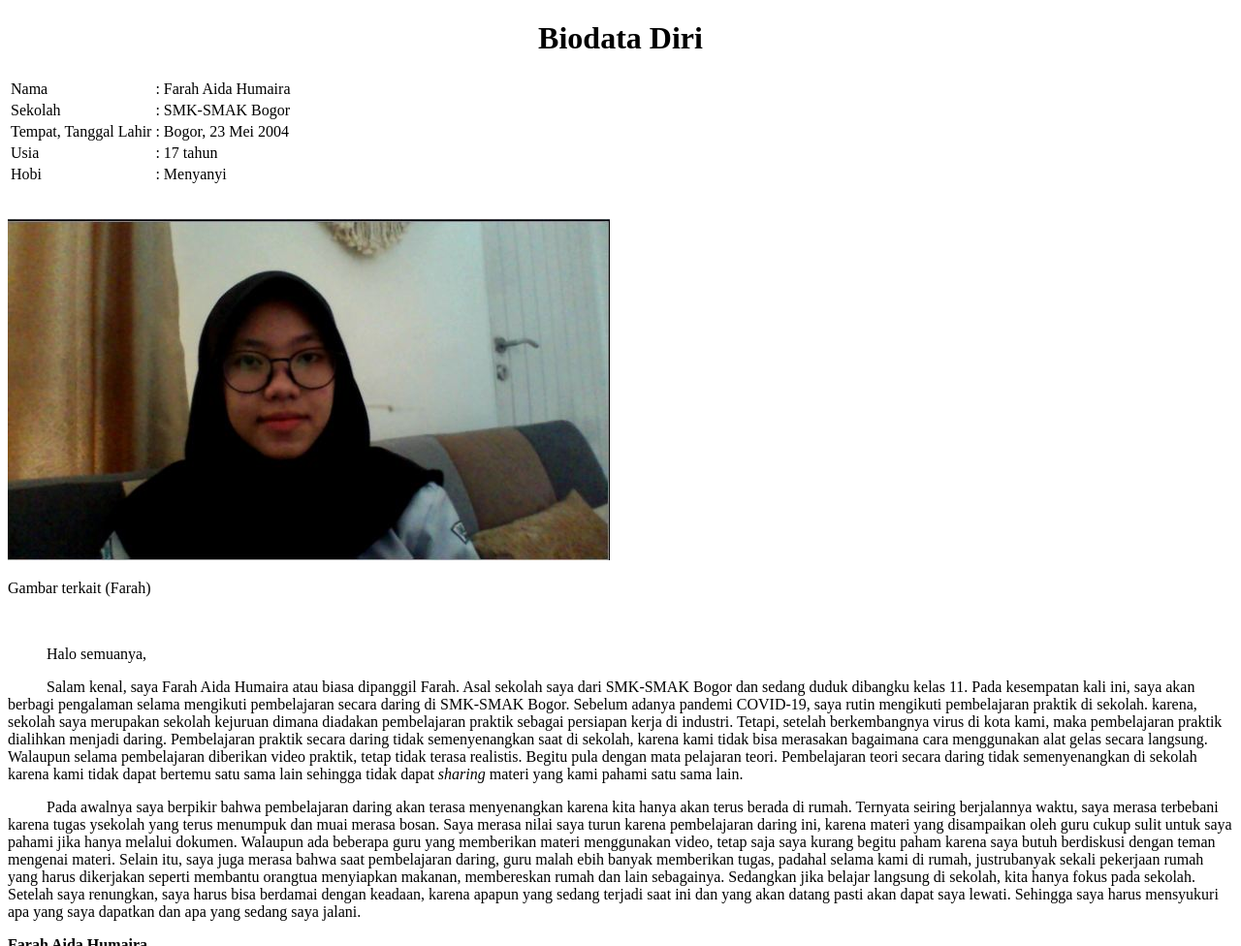
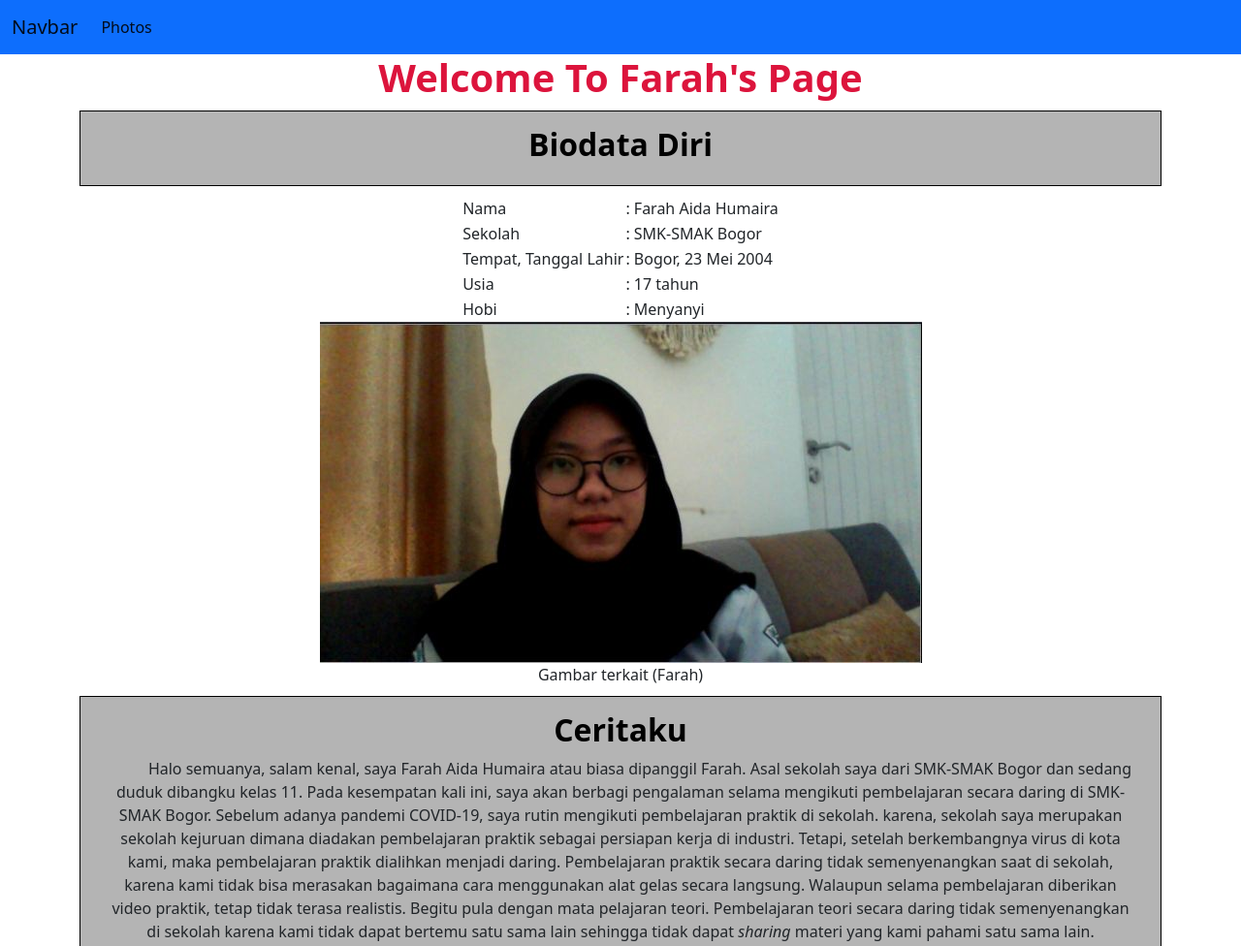
Before and after one commit to farahaida65/farahaida65.github.io, a plain HTML site: page index.html in a window 1280 px wide. Shown: the top 976 px of the page at 97% size. Drawn offline with nearby package versions, Linux system fonts and the light colour scheme.

Commit message:
Add files via upload

```diff
--- a/index.html
+++ b/index.html
@@ -1,17 +1,49 @@
 <!DOCTYPE html>
 <html>
 <head>
-	<h1><b><center>Biodata Diri</center></b></h1></head>
+    <link href="https://cdn.jsdelivr.net/npm/bootstrap@5.0.2/dist/css/bootstrap.min.css" rel="stylesheet" integrity="sha384-EVSTQN3/azprG1Anm3QDgpJLIm9Nao0Yz1ztcQTwFspd3yD65VohhpuuCOmLASjC" crossorigin="anonymous">
+
+	<nav class="navbar navbar-expand-lg navbar-light bg-primary">
+  <div class="container-fluid">
+    <a class="navbar-brand" href="#">Navbar</a>
+    <button class="navbar-toggler" type="button" data-bs-toggle="collapse" data-bs-target="#navbarNav" aria-controls="navbarNav" aria-expanded="false" aria-label="Toggle navigation">
+      <span class="navbar-toggler-icon"></span>
+    </button>
+    <div class="collapse navbar-collapse" id="navbarNav">
+      <ul class="navbar-nav">
+        <li class="nav-item">
+          <a class="nav-link active" aria-current="page" href="#">Photos</a>
+        </li>
+      </ul>
+    </div>
+  </div>
+
+</nav>
+	<h1 style="color:crimson;"><b><center>Welcome To Farah's Page</center></b></h1>
+</head>
 <body>
-<p style="crimson: pre-line;">
-<table>
+<center><table>
 <style>
-h1 (font-family: verdana;)
+.row{
+	border: 1px solid black;
+	padding: 15px;
+	background: #b4b4b4;
+	margin: 10px 0px;
+	text-align: center;
+	}
+h2 (font-family: verdana;)
 body (background-color: cornsilk;)
 table (font-family: Comic-Sans; border-collapse: collapse; width: 100%;)
 td, th (border: 1px solid #000000;text-align: left;padding: 8px;)
 tr:nth-child(even) (background-color: yellow;)
 </style>
+
+<div class="container">
+  <div class="row">
+    <div class="col">
+      <h2 style="color: black;"><b><center>Biodata Diri</center></b></h3>
+    </div>
+
 <tr>
 	<td>Nama</td>
 	<td>: Farah Aida Humaira</td>
@@ -30,15 +62,18 @@ tr:nth-child(even) (background-color: yellow;)
 	<td>Hobi</td>
 	<td>: Menyanyi</td>
 </tr>
-</table>
-<p style="white-space: pre-line;">
-<img src="Farah Aida Humaira-X.1.JPG" alt="Ini-Farah">
-<p>Gambar terkait (Farah)</p>
-<p style= "white-space: pre-line;">
+</table></center>
+<center><img src="Farah Aida Humaira-X.1.JPG" alt="Ini-Farah"></center>
+<center>Gambar terkait (Farah)</center>
+
+<div class="container">
+  <div class="row">
+    <div class="col">
+      <h2 style="color: black;"><b><center>Ceritaku</center></b></h3>
+    </div>
 <p style="text-indent: 40px;" style="text-align: justify;">
 Halo semuanya,
-<p style="text-indent: 40px;" style="text-align: justify;">
-Salam kenal, saya Farah Aida Humaira atau biasa dipanggil Farah. Asal sekolah saya dari SMK-SMAK Bogor dan sedang duduk dibangku kelas 11. Pada kesempatan kali ini, saya akan berbagi pengalaman selama mengikuti pembelajaran secara daring di SMK-SMAK Bogor. Sebelum adanya pandemi COVID-19, saya rutin mengikuti pembelajaran praktik di sekolah. karena, sekolah saya merupakan sekolah kejuruan dimana diadakan pembelajaran praktik sebagai persiapan kerja di industri. Tetapi, setelah berkembangnya virus di kota kami, maka pembelajaran praktik dialihkan menjadi daring. Pembelajaran praktik secara daring tidak semenyenangkan saat di sekolah, karena kami tidak bisa merasakan bagaimana cara menggunakan alat gelas secara langsung. Walaupun selama pembelajaran diberikan video praktik, tetap tidak terasa realistis. Begitu pula dengan mata pelajaran teori. Pembelajaran teori secara daring tidak semenyenangkan di sekolah karena kami tidak dapat bertemu satu sama lain sehingga tidak dapat <i>sharing</i> materi yang kami pahami satu sama lain.
+salam kenal, saya Farah Aida Humaira atau biasa dipanggil Farah. Asal sekolah saya dari SMK-SMAK Bogor dan sedang duduk dibangku kelas 11. Pada kesempatan kali ini, saya akan berbagi pengalaman selama mengikuti pembelajaran secara daring di SMK-SMAK Bogor. Sebelum adanya pandemi COVID-19, saya rutin mengikuti pembelajaran praktik di sekolah. karena, sekolah saya merupakan sekolah kejuruan dimana diadakan pembelajaran praktik sebagai persiapan kerja di industri. Tetapi, setelah berkembangnya virus di kota kami, maka pembelajaran praktik dialihkan menjadi daring. Pembelajaran praktik secara daring tidak semenyenangkan saat di sekolah, karena kami tidak bisa merasakan bagaimana cara menggunakan alat gelas secara langsung. Walaupun selama pembelajaran diberikan video praktik, tetap tidak terasa realistis. Begitu pula dengan mata pelajaran teori. Pembelajaran teori secara daring tidak semenyenangkan di sekolah karena kami tidak dapat bertemu satu sama lain sehingga tidak dapat <i>sharing</i> materi yang kami pahami satu sama lain.
 <p style="text-indent: 40px;" style="text-align: justify;">
 Pada awalnya saya berpikir bahwa pembelajaran daring akan terasa menyenangkan karena kita hanya akan terus berada di rumah. Ternyata seiring berjalannya waktu, saya merasa terbebani karena tugas ysekolah yang terus menumpuk dan muai merasa bosan. Saya merasa nilai saya turun karena pembelajaran daring ini, karena materi yang disampaikan oleh guru cukup sulit untuk saya pahami jika hanya melalui dokumen. Walaupun ada beberapa guru yang memberikan materi menggunakan video, tetap saja saya kurang begitu paham karena saya butuh berdiskusi dengan teman mengenai materi. Selain itu, saya juga merasa bahwa saat pembelajaran daring, guru malah ebih banyak memberikan tugas, padahal selama kami di rumah, justrubanyak sekali pekerjaan rumah yang harus dikerjakan seperti membantu orangtua menyiapkan makanan, membereskan rumah dan lain sebagainya. Sedangkan jika belajar langsung di sekolah, kita hanya fokus pada sekolah. Setelah saya renungkan, saya harus bisa berdamai dengan keadaan, karena apapun yang sedang terjadi saat ini dan yang akan datang pasti akan dapat saya lewati. Sehingga saya harus mensyukuri apa yang saya dapatkan dan apa yang sedang saya jalani.</p>
 <footer>
```
